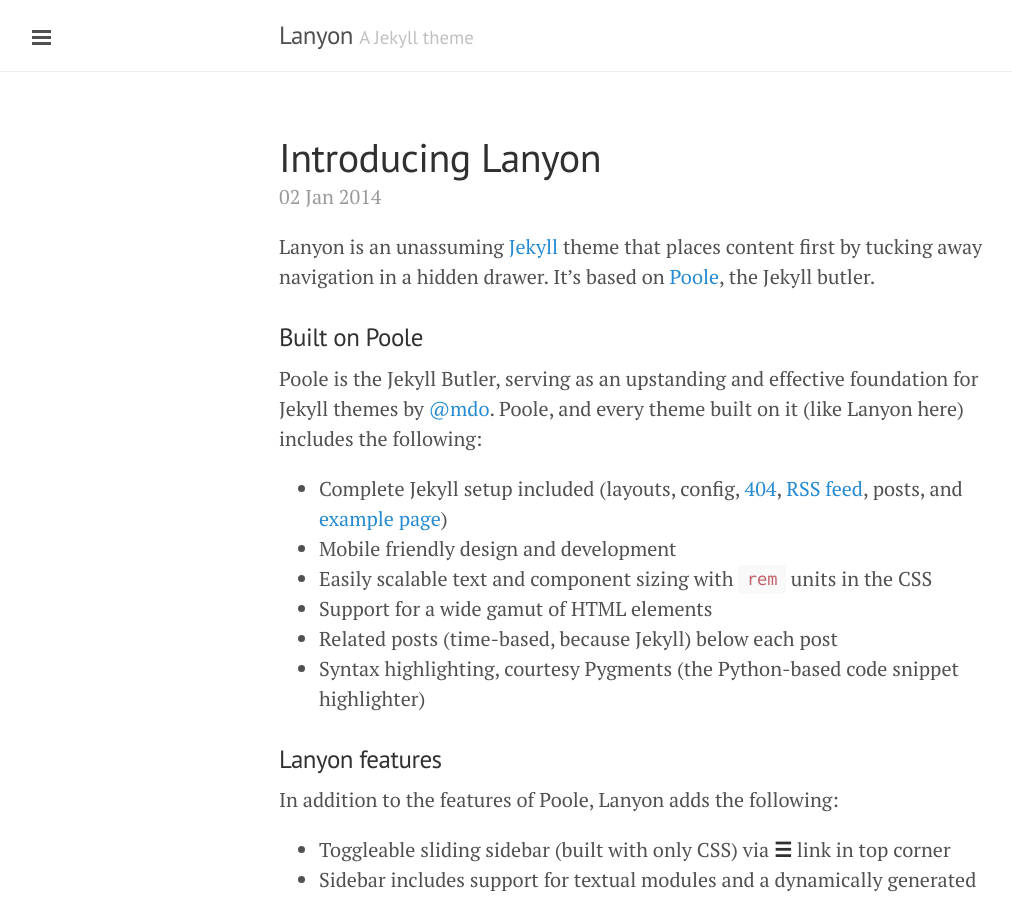
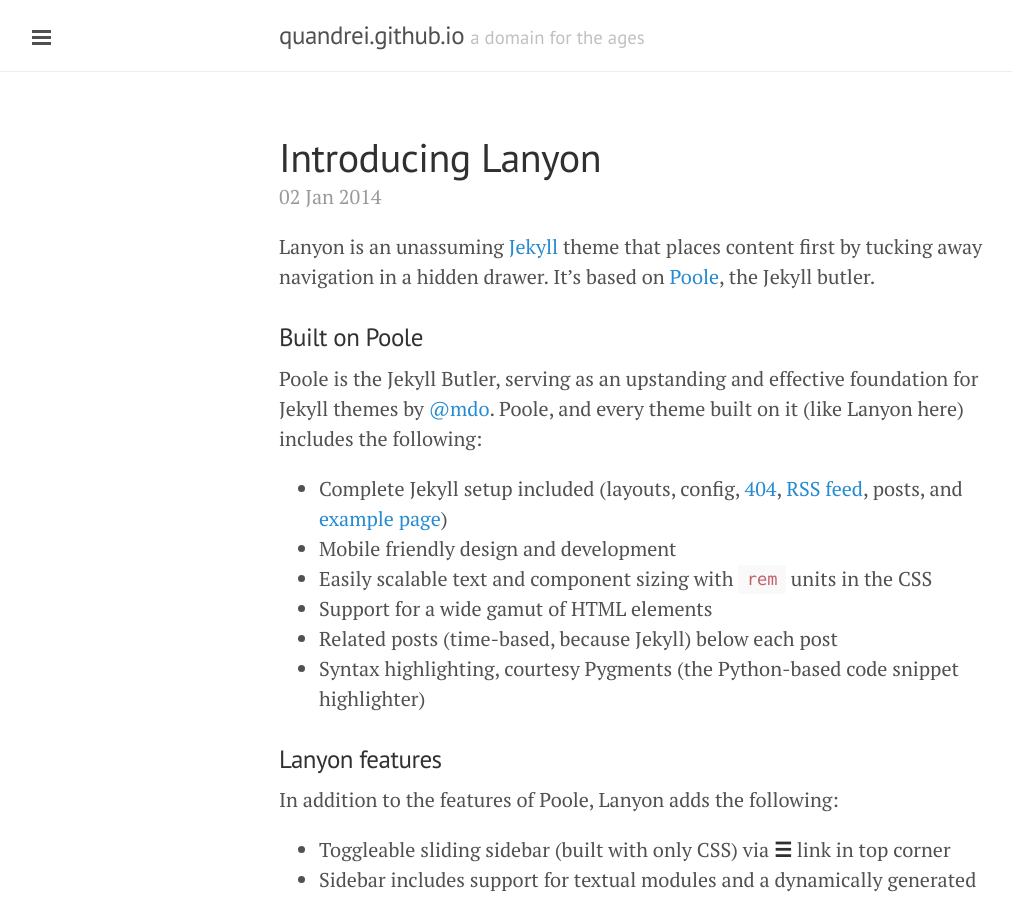
Before and after one commit to quandrei/quandrei.github.io, a Jekyll site: the page built from index.html, in a window 1280 px wide and 900 px high. Shown: the whole window, without its empty margins (1-1013 px from the left). Built offline with Jekyll 4.4.1, drawn with Linux system fonts in a browser that asks for light colours; Markdown is read by kramdown in place of the engine named in the settings; the list of posts is cut into pages by our own code.

Commit message:
making changes to config for personalized info

```diff
--- a/_config.yml
+++ b/_config.yml
@@ -6,14 +6,14 @@
 permalink:        pretty
 
 # Setup
-title:            Lanyon
-tagline:          'A Jekyll theme'
-description:      'A reserved <a href="http://jekyllrb.com" target="_blank">Jekyll</a> theme that places the utmost gravity on content with a hidden drawer. Made by <a href="https://twitter.com/mdo" target="_blank">@mdo</a>.'
-url:              http://lanyon.getpoole.com
+title:            quandrei.github.io
+tagline:          'a domain for the ages'
+description:      'quandrei: a cipher, wrapped in an enigma, smothered in secret sauce'
+url:              http://quandrei.github.io
 
 author:
-  name:           'Mark Otto'
-  url:            https://twitter.com/mdo
+  name:           'Andrea Zarbo'
+  url:            https://twitter.com/quandrei
 
 paginate:         5
 
@@ -21,4 +21,4 @@
 version:          2.0.0
 
 github:
-  repo:           https://github.com/poole/lanyon
+  repo:           https://github.com/quandrei
```
